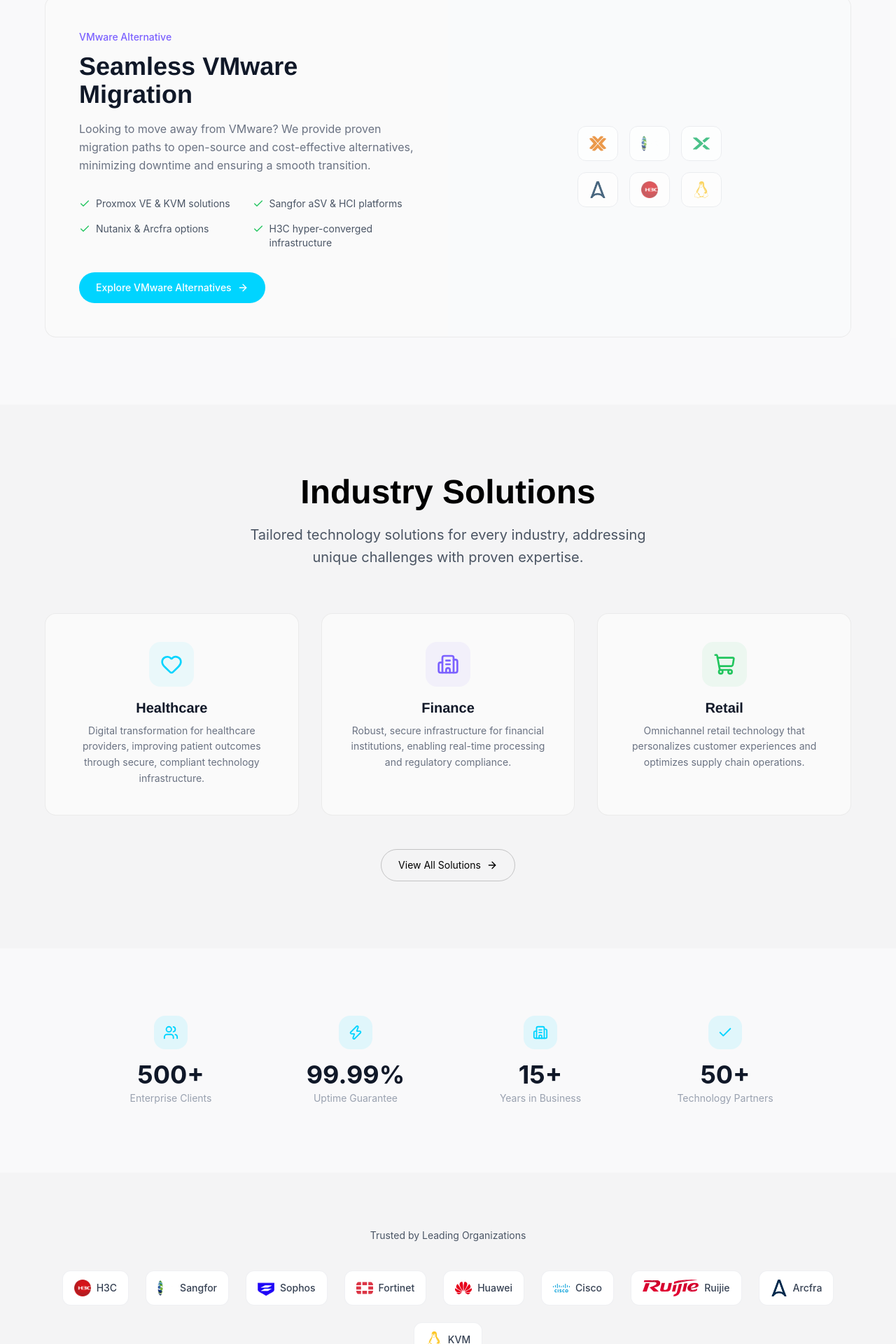
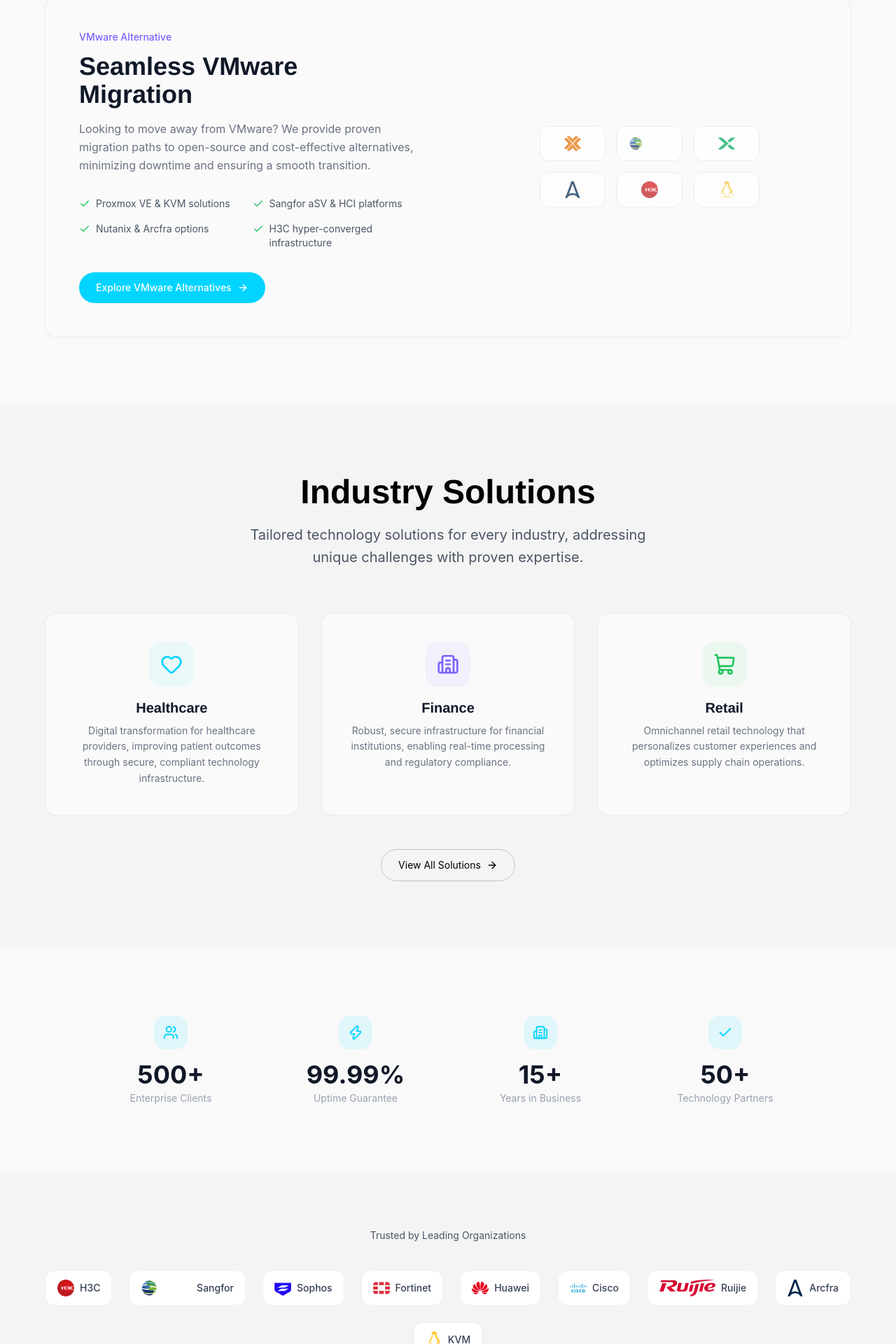
Before and after one commit to 2046-RAG/TGWS-Dev, a Next.js app in the folder tgws/: page /en/home in a window 1280 px wide. Shown: the part 1804-3724 px from the top of the page at 70% size. Built offline with nearby package versions, Linux system fonts and the light colour scheme; a web font is replaced by a local one.

Commit message:
fix: 修复logo显示比例，使用width=0 height=0自适应

```diff
--- a/tgws/src/app/[locale]/home/page.tsx
+++ b/tgws/src/app/[locale]/home/page.tsx
@@ -192,7 +192,7 @@
                     { name: 'KVM', src: '/logos/kvm.svg' },
                   ].map((brand) => (
                     <div key={brand.name} className="flex items-center justify-center bg-white rounded-xl border border-gray-200 px-4 py-3">
-                      <Image src={brand.src} alt={brand.name} width={24} height={24} className="h-6 w-auto object-contain" />
+                      <Image src={brand.src} alt={brand.name} width={0} height={0} className="h-6 w-auto object-contain" style={{ maxWidth: '60px' }} />
                     </div>
                   ))}
                 </div>
@@ -281,7 +281,7 @@
                 className="partner-logo flex items-center gap-2 bg-white rounded-xl border border-gray-200/60 px-4 py-3 cursor-default transition-all duration-300 hover:border-gray-300 hover:shadow-md hover:scale-105"
                 style={{ animationDelay: p.delay }}
               >
-                <Image src={p.src} alt={p.name} width={24} height={24} className="h-6 w-auto object-contain" />
+                <Image src={p.src} alt={p.name} width={0} height={0} className="h-6 w-auto object-contain" style={{ maxWidth: '80px' }} />
                 <span className="text-sm font-medium text-gray-700">{p.name}</span>
               </div>
             ))}
```
Also changed, not shown: tgws/public/logos/sangfor.png.
